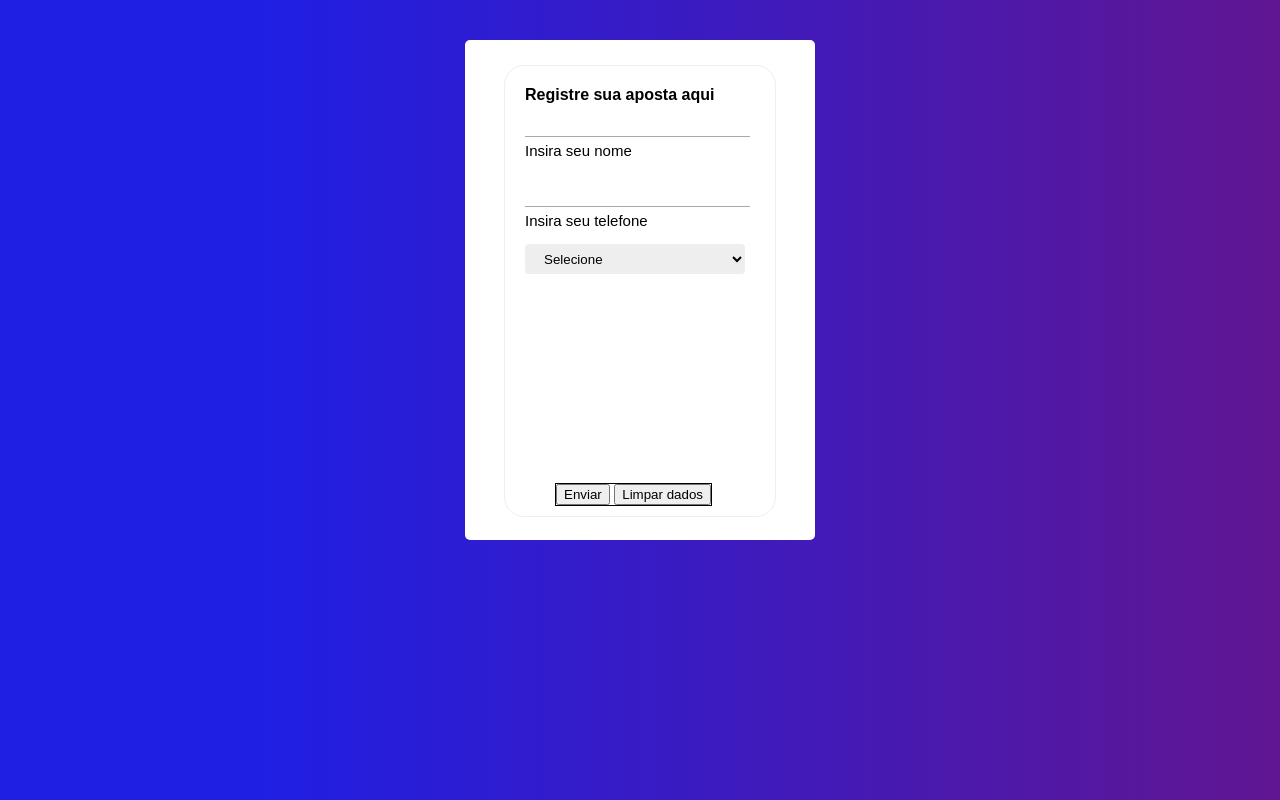
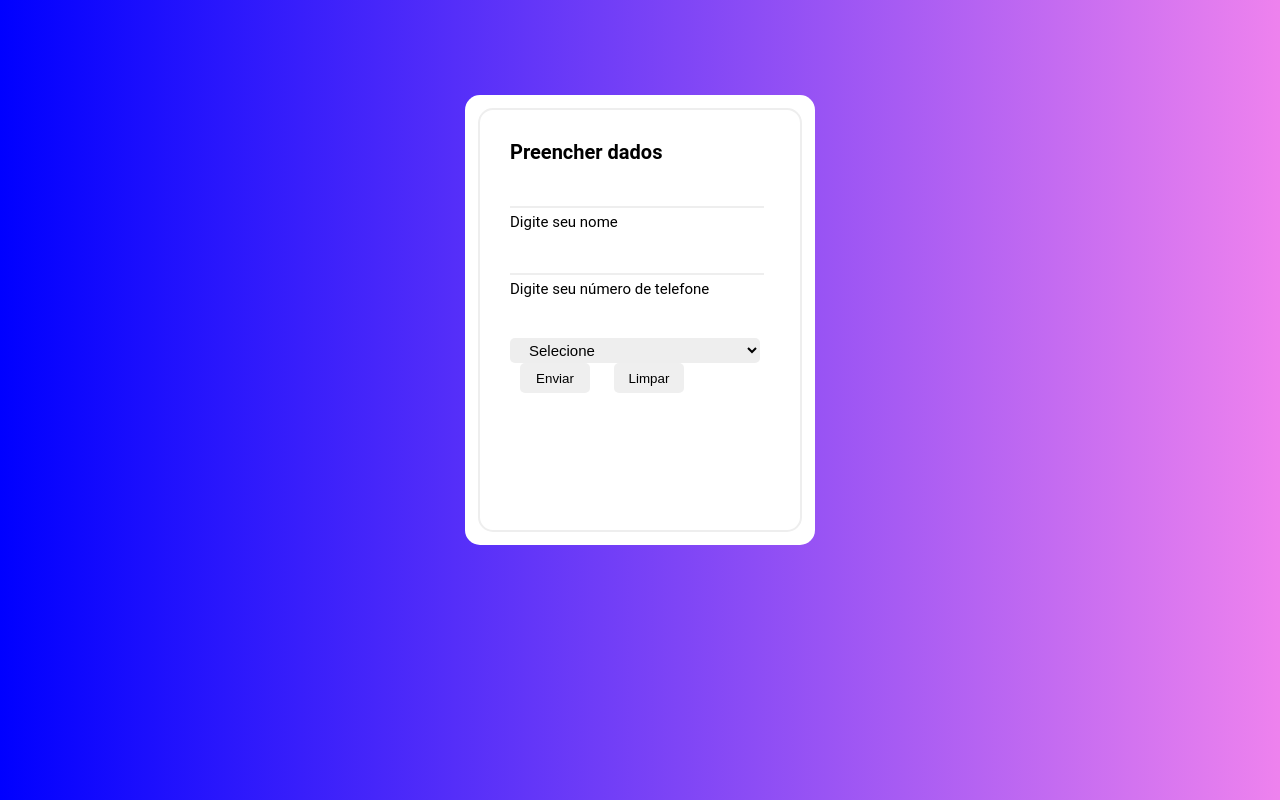
Before and after one commit to Angelium-Eddra/Rifador_on-line, a plain HTML site: page index.html in a window 1280 px wide. Drawn offline with Linux system fonts and the light colour scheme.

Commit message:
Add files via upload

```diff
--- a/index.html
+++ b/index.html
@@ -1,40 +1,47 @@
 <!DOCTYPE html>
 <html lang="pt-br">
+
 <head>
-   <meta charset="UTF-8">
-   <meta name="viewport" content="width=device-width, initial-scale=1.0">
-   <link rel="stylesheet" href="style.css">
-   <title>Formulário</title>
+  <meta charset="UTF-8" />
+  <meta name="viewport" content="width=device-width, initial-scale=1.0" />
+  <link rel="stylesheet" href="style.css" />
+  <title>Browser</title>
 </head>
+
 <body>
-   <form action="">
-      <div id="fundo">
-         <div id="conteudo_cliente">
-         <span id="form_title"><strong >Registre sua aposta aqui</strong></span>
+	<div id="fundo"><div id="contorno"><div id="conteudo">
+    	<span id="titulo">
+      		<b>Preencher dados</b>
+      	</span>
+        <div class="input_text">
+      	<label id="nome" for="_nome">
+          	<input type="text" id="_nome">
+            <span>Digite seu nome</span>
+        </label>
+      	</div>
 
-         <label class="info_set" for="nome">
-            <input type="text" id="nome">
-            <p class="ind">Insira seu nome</p>
-         </label>
-         <label class="info_set" for="tel">
-            <input type="text" id="tel">
-            <p class="ind">Insira seu telefone</p>
-         </label>
-         <div id="choice_pag">
-            <select name="forma_pagamento" id="pag_choices">
-               <option value="Selecione">Selecione</option>
-               <option value="Pix">Pix</option>
-               <option value="Dinheiro">Dinheiro</option>
-               <option value="Cartão">Cartão</option>
-            </select>
-         </div>
-         <div id="actions">
-            <button type="submit">Enviar</button>
-            <button type="reset">Limpar dados</button>
-         </div>
 
-      </div>
-      </div>
-   </form>
+      	<div class="input_text">
+      	<label id="tel" for="_tel">
+          	<input type="text" id="_tel">
+            <span>Digite seu número de telefone</span>
+      	</div>
+
+
+      	<div id="pagamento">
+      		<select>
+          		<option>Selecione</option>
+              	<option>Dinheiro</option>
+              	<option>Cartão</option>
+              	<option>Pix</option>
+          	</select>
+      	</div>
+
+        <span id="confirma">
+        	<button id="enivar" type="submit">Enviar</button>
+        	<button id="limpar" type="reset">Limpar</button>
+        </span>
+          </div></div></div>
 </body>
+
 </html>
--- a/style.css
+++ b/style.css
@@ -1,91 +1,104 @@
-/* ANIMAÇÔES DA PÁGINA */
-@keyframes selecionado{
+@keyframes campo_ativo_texto_abaixo{
   0% {}
-   100% {font-size: 12px; color: black;}
+  100% {font-size: 12px;}
 }
-@keyframes desselecionado{
+@keyframes campo_inativo_texto_abaixo{
   0% {}
-   100% { font-size: 15px; color: black}
-}
-
-/* -------------------- */
-
-
-/* Fundinho bonito */
-html{
-   font-family: sans-serif;
-   background-image: linear-gradient(90deg, rgb(31, 31, 228) 20%, rgb(96, 22, 146));
+  100% {font-size: 15px;}
 }
 
 
+@keyframes campo_ativo{
+  0% {}
+  100% {color: #eee; border-radius: 5px}
+}
 
-/* Fundo branco, formatção e posição do formulário */
+@keyframes campo_inativo{
+  0% {}
+  100% {color: none; border-radius: 0px}
+}
+
+html{
+  	font-family: 'Roboto', sans-serif;
+  	background-image: linear-gradient(90deg, blue, violet);
+}
+
+#titulo{
+	position: relative;
+  	font-size: 20px;
+  	margin-bottom: 30px;
+}
+
+.input_text{
+  	margin: 20px 0px 20px 0px;
+}
+
+.input_text span{
+	display: block;
+  	font-size: 15px;
+}
+
+.input_text input{
+	width: 250px;
+  	height: 20px;
+  	border: none;
+  	border-bottom: 2px solid #eee;
+  	margin-bottom: 5px;
+  	border-radius: 0px;
+}
+
 #fundo{
 	position: absolute;
+    transform: translate(-50%, -50%);
+  	top: 40%;
+  	left: 50%;
+ 	width: 350px;
+  	height: 450px;
+  	border-radius: 15px;
   	background-color: #fff;
-   transform: translate(-50%, 0%);
-   top: 5%;
-   left: 50%;
-   width: 350px; height: 500px;
-   border-radius: 5px;
-
-}
-/* Formatação do conteúdo */
-#conteudo_cliente{
-   position: absolute;
-   transform: translate(-50%, 0%);
-   top: 5%;
-   left: 50%;
-   padding-left: 20px;
-   padding-top: 20px;
-   width: 250px; height: 430px;
-   border: 1px solid #eee;
-   border-radius: 20px;
 }
 
-/* Estilização da área de texto */
-.info_set input{
-   border: none;
-   border-bottom: 1px solid #a9a9a9;
-   height: 20px;
-   font-size: 17px;
-   margin-top: 10px;
+#contorno{
+	position: absolute;
+    transform: translate(-50%, -50%);
+  	top: 50%;
+  	left: 50%;
+  	width: 320px;
+  	height: 420px;
+  	margin: 0px;
+  	padding-left: 0px;
+  	border: 2px solid #eee;
+  	border-radius: 15px;
 }
 
-/* Estilização do indicador de texto */
-.info_set p{
-   margin-top: 5px;
-   color: rgb(0, 0, 0);
-   font-size: 15px;
-   animation-name: desselecionado;
-   animation-duration: 0.2s;
+#conteudo{
+	position: absolute;
+  	margin: 30px;
 }
 
-/* Regular tamanho do indicador ao clicar */
-.info_set input:focus + p{
-   font-size: 12px;
-   animation-name: selecionado;
-   animation-duration: 0.2s;
+#pagamento{
+  	margin-top: 40px;
 }
 
-/* Estilizar opção forma de pagamento */
-#choice_pag{
-   position: relaive;
+#pagamento select{
+	height: 25px;
+  	width: 250px;
+  	background-color: #eee;
+  	border-radius: 5px;
+  	border: none;
+  	padding-left:15px;
+  	font-size: 15px;
 }
 
-#pag_choices{
-   position: relative;
-   width: 220px; height: 30px;
-   margin-bottom: 10px;
-   background-color: #eee;
-   border: none;
-   border-radius: 4px;
-   padding-left: 15px;
+#confirma{
+	margin-top: 30px;
 }
 
-#actions{
-   position: absolute;
-   bottom: 10px;
-   left: 50px;
-   border: 1px solid black;
+#confirma button{
+	width: 70px;
+  	height: 30px;
+  	border: none;
+  	margin-right: 10px;
+	margin-left: 10px;
+  	border-radius: 5px;
 }
```
Lines whose indentation alone changed are shown as unchanged.
